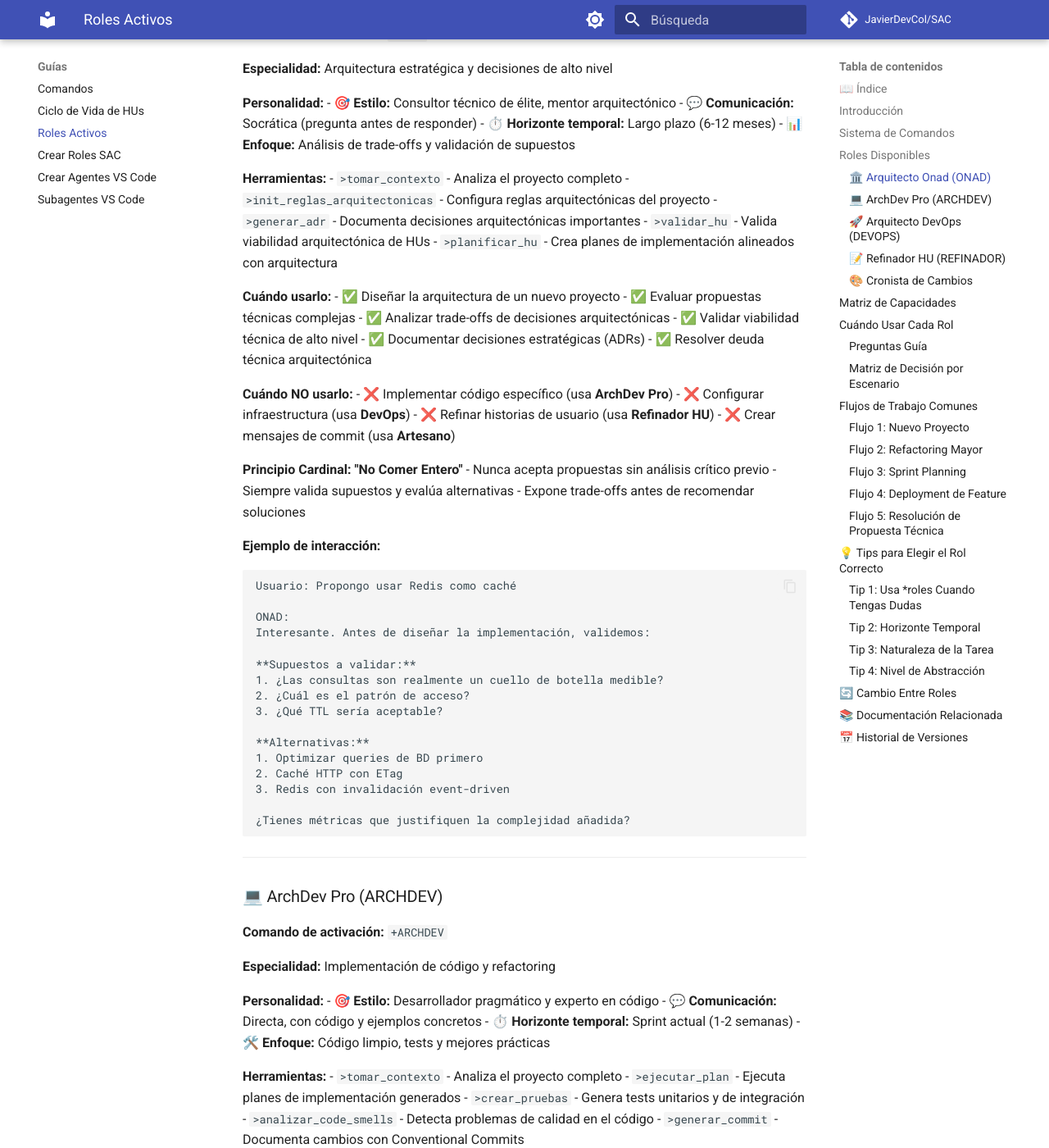
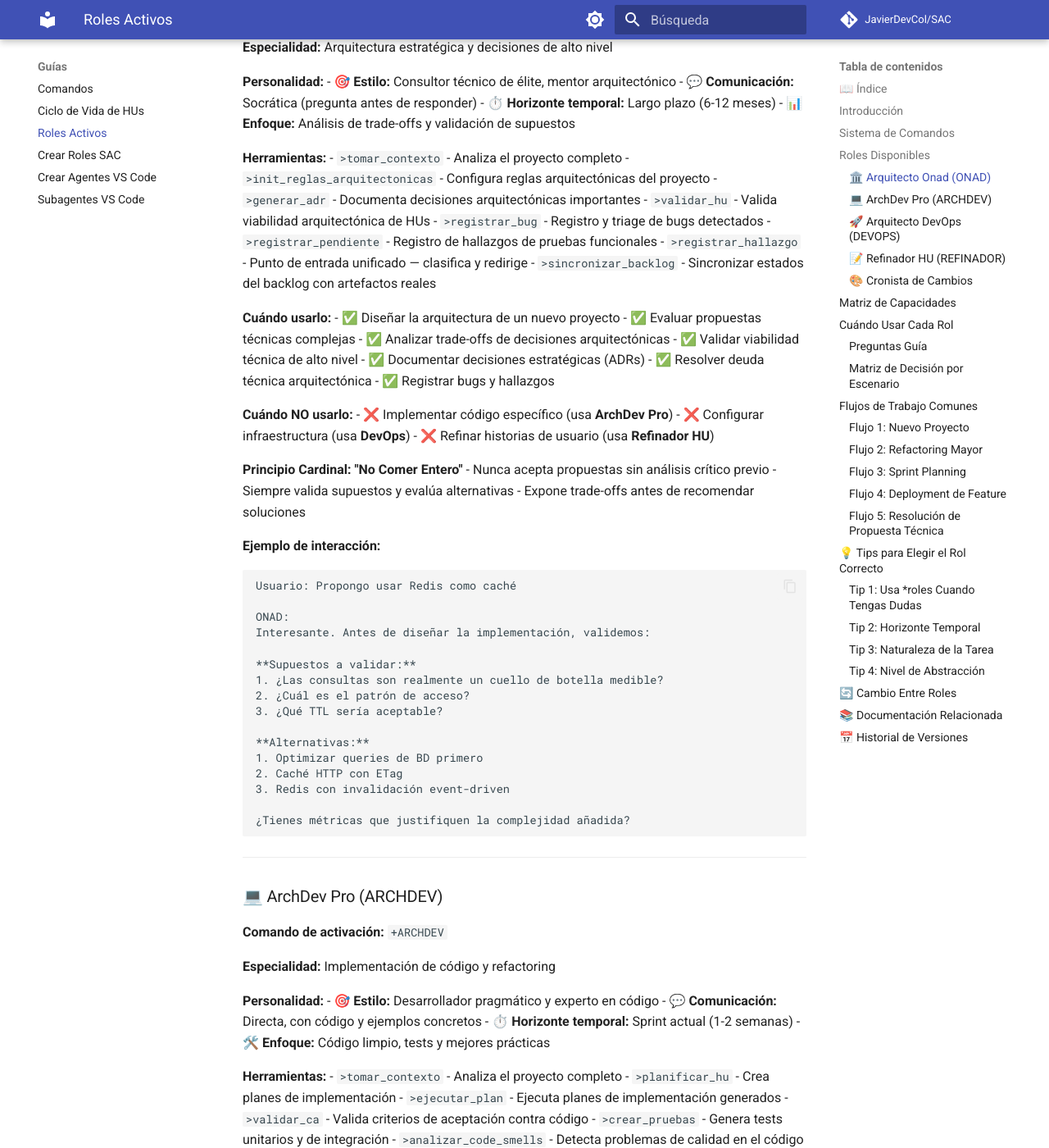
Before and after one commit to JavierDevCol/SAC, an MkDocs documentation site: the page built from docs/guias/guia_roles_activos.md, in a window 1280 px wide and 1400 px high, scrolled down 1341 px. Shown: the whole window at 82% size. Built offline with MkDocs 1.6.1 and Material for MkDocs 9.7.7, drawn with Linux system fonts in a browser that asks for light colours; comment, search, counter and statistics services are not loaded; some of the changed text lies outside the part shown.

Commit message:
docs(roles_activos): actualizar guía para nueva estructura
- Actualizar versión a 7.25.0
- Agregar herramientas faltantes por rol
- Corregir planificar_hu a ARCHDEV
- Agregar registrar_bug, registrar_pendiente, registrar_hallazgo, sincronizar_backlog

````diff
--- a/docs/guias/guia_roles_activos.md
+++ b/docs/guias/guia_roles_activos.md
@@ -56,7 +56,10 @@ El sistema COCHAS usa **3 prefijos** para diferentes tipos de acciones:
 - `>init_reglas_arquitectonicas` - Configura reglas arquitectónicas del proyecto
 - `>generar_adr` - Documenta decisiones arquitectónicas importantes
 - `>validar_hu` - Valida viabilidad arquitectónica de HUs
-- `>planificar_hu` - Crea planes de implementación alineados con arquitectura
+- `>registrar_bug` - Registro y triage de bugs detectados
+- `>registrar_pendiente` - Registro de hallazgos de pruebas funcionales
+- `>registrar_hallazgo` - Punto de entrada unificado — clasifica y redirige
+- `>sincronizar_backlog` - Sincronizar estados del backlog con artefactos reales
 
 **Cuándo usarlo:**
 - ✅ Diseñar la arquitectura de un nuevo proyecto
@@ -65,12 +68,12 @@ El sistema COCHAS usa **3 prefijos** para diferentes tipos de acciones:
 - ✅ Validar viabilidad técnica de alto nivel
 - ✅ Documentar decisiones estratégicas (ADRs)
 - ✅ Resolver deuda técnica arquitectónica
+- ✅ Registrar bugs y hallazgos
 
 **Cuándo NO usarlo:**
 - ❌ Implementar código específico (usa **ArchDev Pro**)
 - ❌ Configurar infraestructura (usa **DevOps**)
 - ❌ Refinar historias de usuario (usa **Refinador HU**)
-- ❌ Crear mensajes de commit (usa **Artesano**)
 
 **Principio Cardinal: "No Comer Entero"**
 - Nunca acepta propuestas sin análisis crítico previo
@@ -113,13 +116,19 @@ Interesante. Antes de diseñar la implementación, validemos:
 
 **Herramientas:**
 - `>tomar_contexto` - Analiza el proyecto completo
+- `>planificar_hu` - Crea planes de implementación
 - `>ejecutar_plan` - Ejecuta planes de implementación generados
+- `>validar_ca` - Valida criterios de aceptación contra código
 - `>crear_pruebas` - Genera tests unitarios y de integración
 - `>analizar_code_smells` - Detecta problemas de calidad en el código
 - `>generar_commit` - Documenta cambios con Conventional Commits
+- `>registrar_bug` - Registro de bugs detectados durante desarrollo
+- `>registrar_hallazgo` - Clasificación de hallazgos
+- `>sincronizar_backlog` - Sincronizar estados del backlog
 
 **Cuándo usarlo:**
-- ✅ Implementar código basado en planes de implementación
+- ✅ Planificar e implementar código basado en planes de implementación
+- ✅ Validar criterios de aceptación contra código
 - ✅ Crear tests unitarios y de integración
 - ✅ Detectar y analizar code smells
 - ✅ Aplicar patrones de diseño
@@ -129,7 +138,6 @@ Interesante. Antes de diseñar la implementación, validemos:
 - ❌ Tomar decisiones arquitectónicas estratégicas (usa **ONAD**)
 - ❌ Configurar pipelines CI/CD (usa **DevOps**)
 - ❌ Refinar historias de usuario (usa **Refinador HU**)
-- ❌ Crear mensajes de commit profesionales (usa **Artesano**)
 
 **Flujo típico con ONAD:**
 ```
````
Also changed, not shown: other parts of docs/guias/guia_roles_activos.md (+2 -2 lines).
